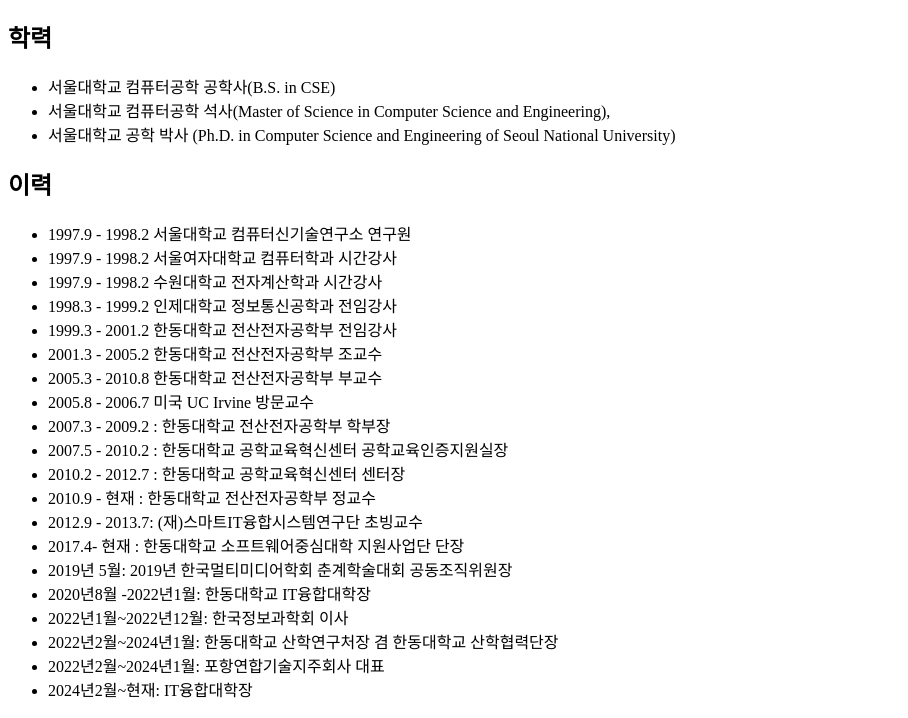
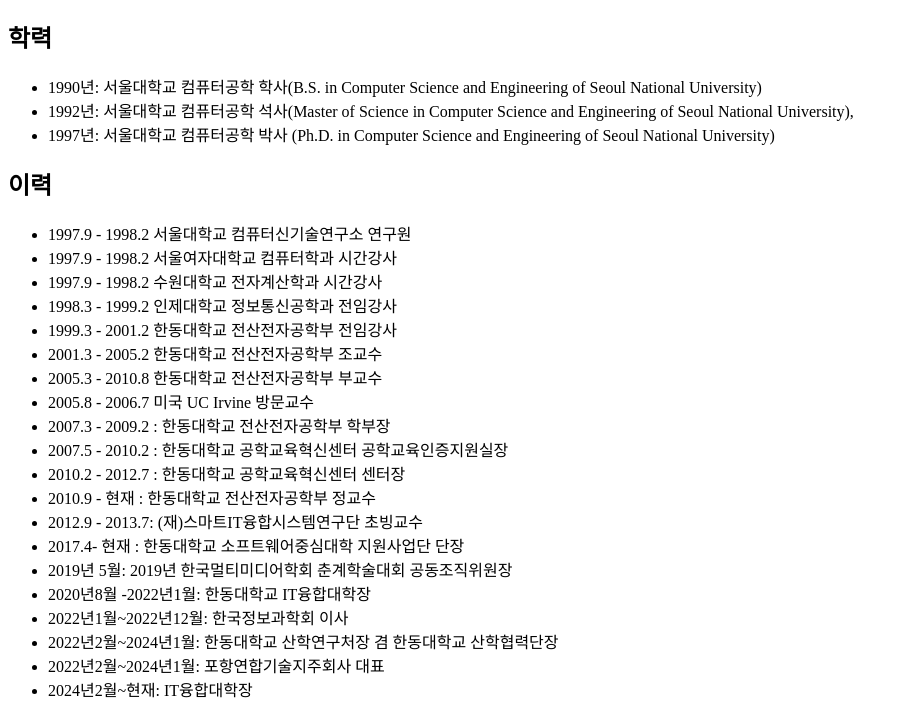
Before and after one commit to kangyi0/kangyi.github.io, a plain HTML site: page index.html in a window 1280 px wide. Shown: the part 61-779 px from the top of the page, without its empty margins (0-908 px from the left). Drawn offline with Linux system fonts and the light colour scheme.

Commit message:
Update index.html
change 학력

```diff
--- a/index.html
+++ b/index.html
@@ -11,9 +11,9 @@
 
 <h2>학력</h2>
 	<ul>
-	<li>서울대학교 컴퓨터공학 공학사(B.S. in CSE)</li>
-	<li>서울대학교 컴퓨터공학 석사(Master of Science in Computer Science and Engineering), </li>
-	<li>서울대학교 공학 박사 (Ph.D. in Computer Science and Engineering of Seoul National University)</li>
+	<li>1990년: 서울대학교 컴퓨터공학 학사(B.S. in  Computer Science and Engineering of Seoul National University)</li>
+	<li>1992년: 서울대학교 컴퓨터공학 석사(Master of Science in Computer Science and Engineering of Seoul National University), </li>
+	<li>1997년: 서울대학교 컴퓨터공학 박사 (Ph.D. in Computer Science and Engineering of Seoul National University)</li>
 	</ul>
 <h2>이력</h2>
 
```
